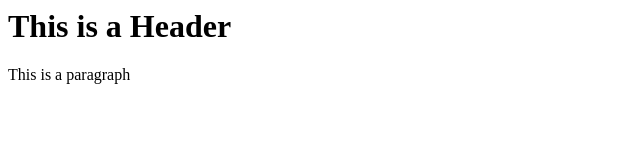
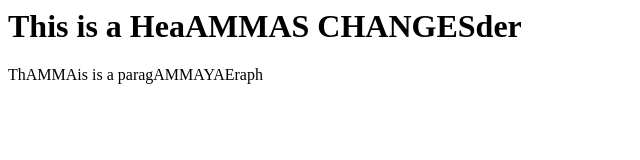
Before and after one commit to rv72/git-test, a website: page templates/test.html in a window 1280 px wide. Shown: the whole page, without its empty margins (0-640 px from the left). Drawn offline with Linux system fonts and the light colour scheme.

Commit message:
i am making a commit without getting the latest main branch

```diff
--- a/templates/test.html
+++ b/templates/test.html
@@ -3,8 +3,8 @@
     <head></head>
 
     <body>
-        <h1>This is a Header</h1>
-        <p>This is a paragraph</p>
+        <h1>This is a HeaAMMAS CHANGESder</h1>
+        <p>ThAMMAis is a paragAMMAYAEraph</p>
     </body>
 
 </html>
```
